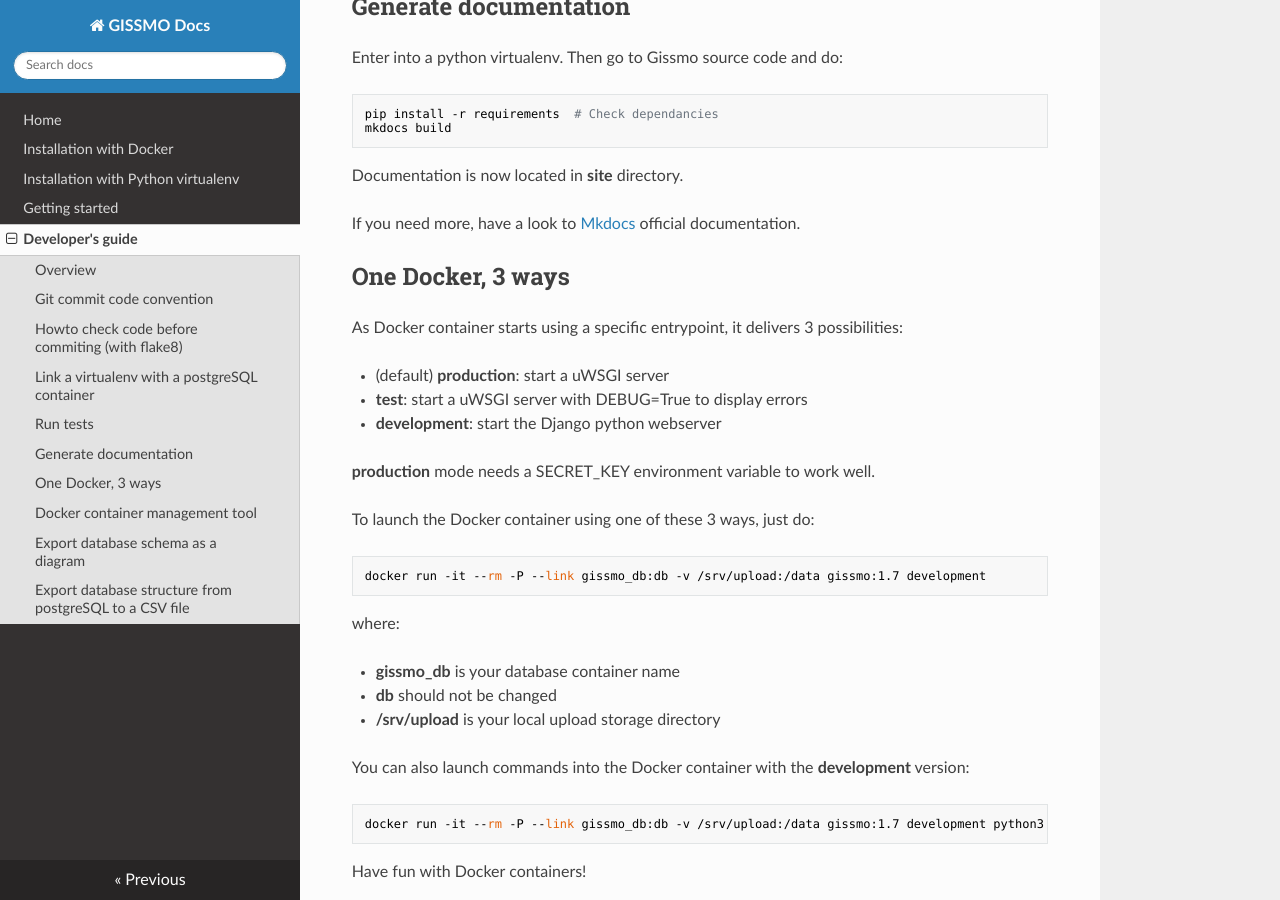
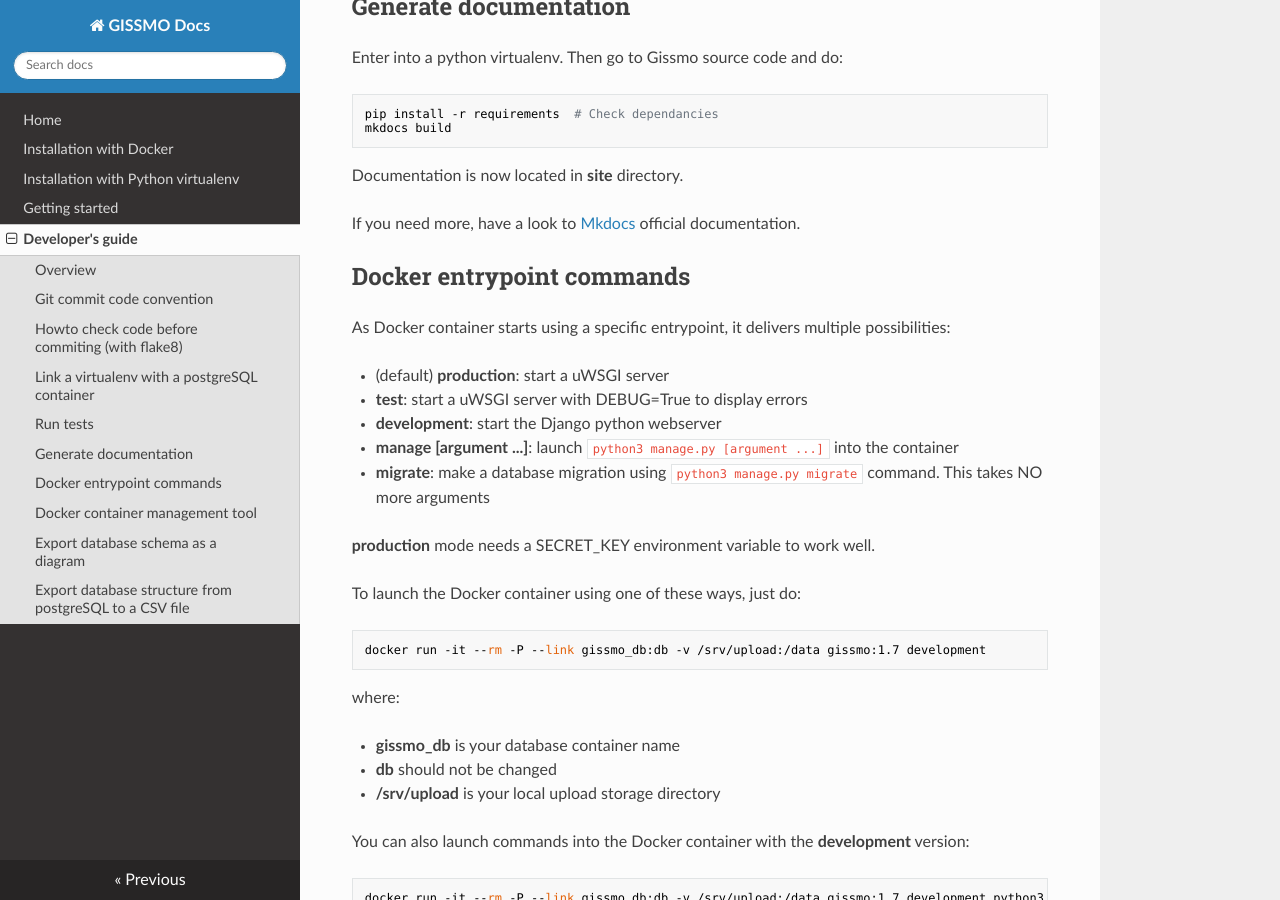
Before and after one commit to Paysdesmerveilles/gissmo, an MkDocs documentation site: the page built from docs/development.md, in a window 1280 px wide and 900 px high, scrolled down 2312 px. Built offline with MkDocs 1.6.1, drawn with Linux system fonts in a browser that asks for light colours; nearby versions of some CDN libraries; old or Windows-style settings are respelled for this version of MkDocs.

Commit message:
[IMP] New docker entrypoint script commands:
  * manage [argument ...]: launch manage.py Django script
  * migrate: shortcut for `python3 manage.py migrate`

Documentation updated to reflect these new commands.

````diff
--- a/docs/development.md
+++ b/docs/development.md
@@ -107,17 +107,19 @@ Documentation is now located in **site** directory.
 
 If you need more, have a look to [Mkdocs](http://mkdocs.org/) official documentation.
 
-## One Docker, 3 ways
+## Docker entrypoint commands
 
-As Docker container starts using a specific entrypoint, it delivers 3 possibilities:
+As Docker container starts using a specific entrypoint, it delivers multiple possibilities:
 
   * (default) **production**: start a uWSGI server
   * **test**: start a uWSGI server with DEBUG=True to display errors
   * **development**: start the Django python webserver
+  * **manage [argument ...]**: launch ```python3 manage.py [argument ...]``` into the container
+  * **migrate**: make a database migration using ```python3 manage.py migrate``` command. This takes NO more arguments
 
 **production** mode needs a SECRET_KEY environment variable to work well.
 
-To launch the Docker container using one of these 3 ways, just do:
+To launch the Docker container using one of these ways, just do:
 
 ```bash
 docker run -it --rm -P --link gissmo_db:db -v /srv/upload:/data gissmo:1.7 development
````
Also changed, not shown: docs/installation_docker.md (+5 -3 lines), 2 other files.
